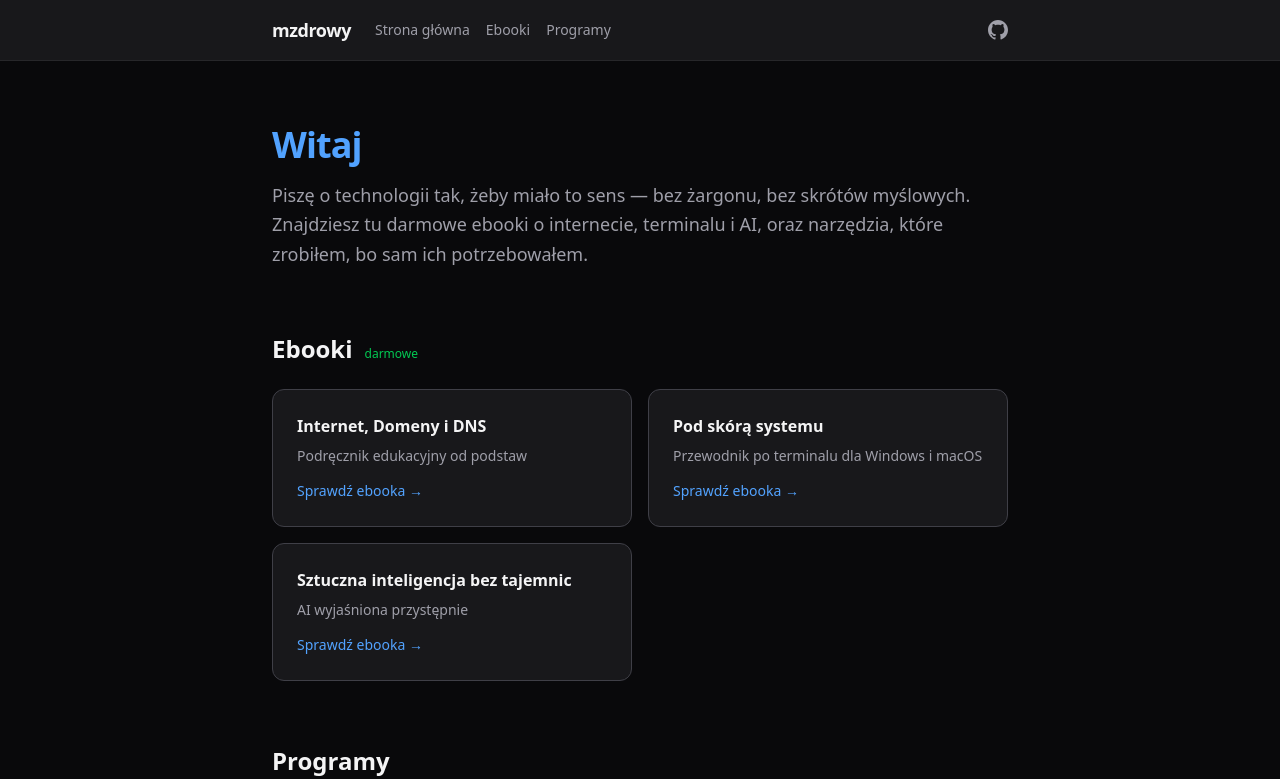
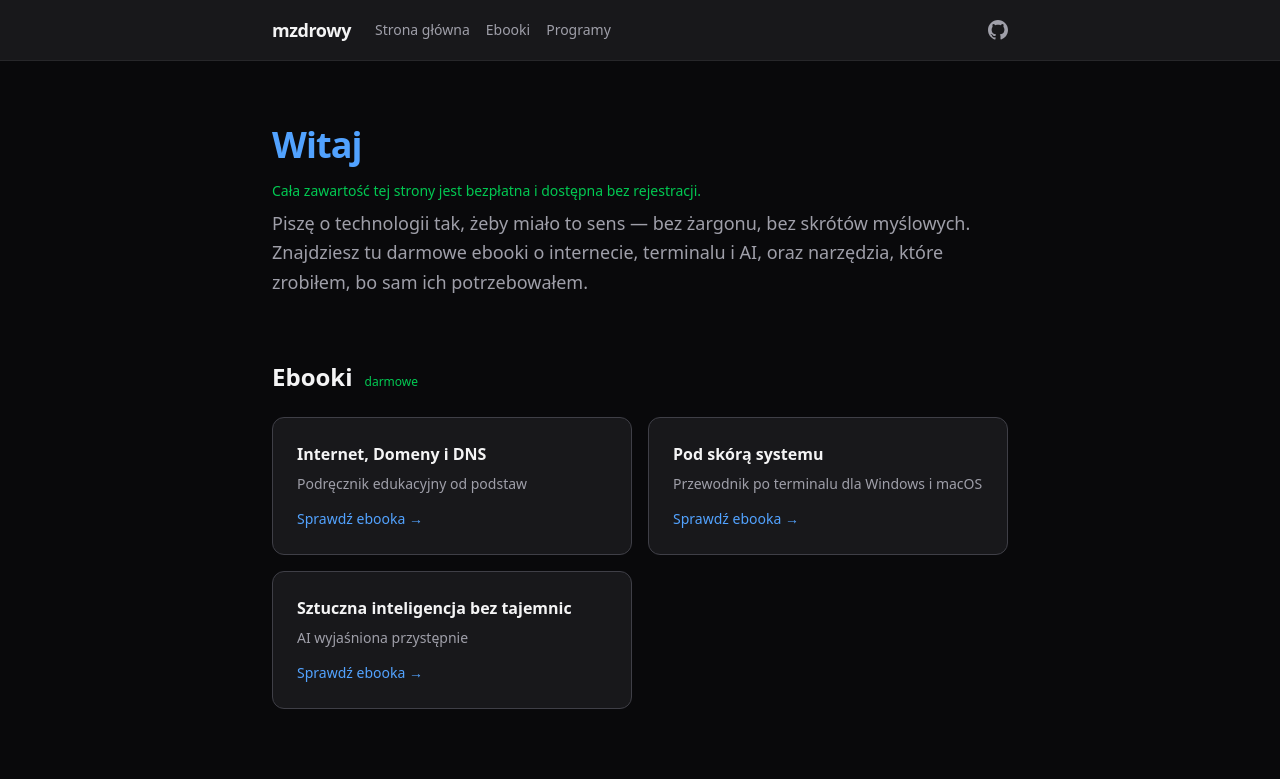
Before and after one commit to MzdrowY/mzdrowy.github.io, a Next.js app: page / in a window 1280 px wide. Shown: the top 779 px of the page. Built offline with nearby package versions, Linux system fonts and the light colour scheme; no server answers.

Commit message:
Add green 'free without registration' line

```diff
--- a/src/app/page.tsx
+++ b/src/app/page.tsx
@@ -9,6 +9,9 @@ export default function Home() {
         <h1 className="mb-4 text-4xl font-bold tracking-tight text-blue-400">
           Witaj
         </h1>
+        <p className="mb-2 text-sm text-green-500">
+          Cała zawartość tej strony jest bezpłatna i dostępna bez rejestracji.
+        </p>
         <p className="text-lg leading-relaxed text-zinc-400">
           Piszę o technologii tak, żeby miało to sens — bez żargonu, bez skrótów myślowych. Znajdziesz tu darmowe ebooki o internecie, terminalu i AI, oraz narzędzia, które zrobiłem, bo sam ich potrzebowałem.
         </p>
```
